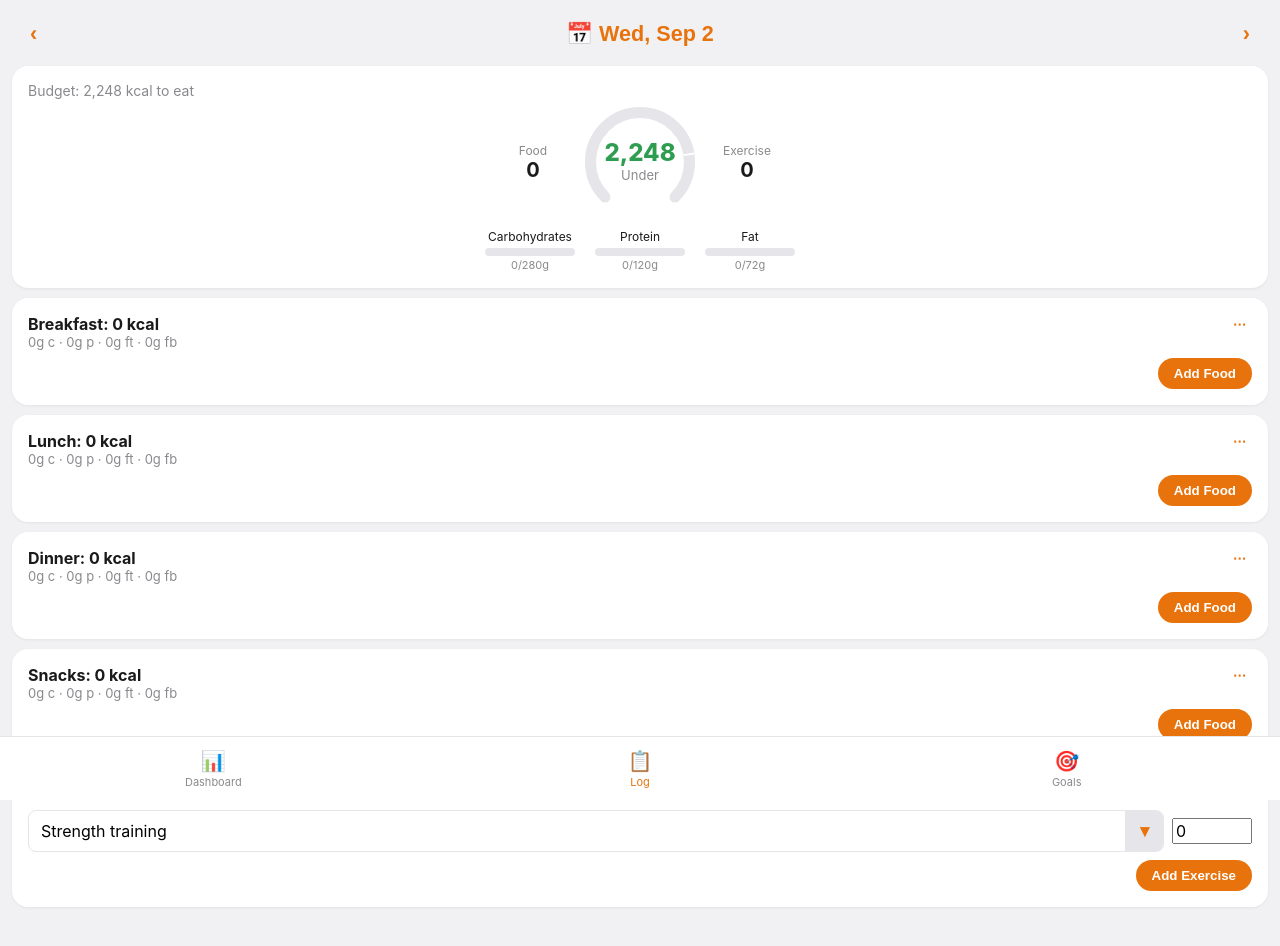
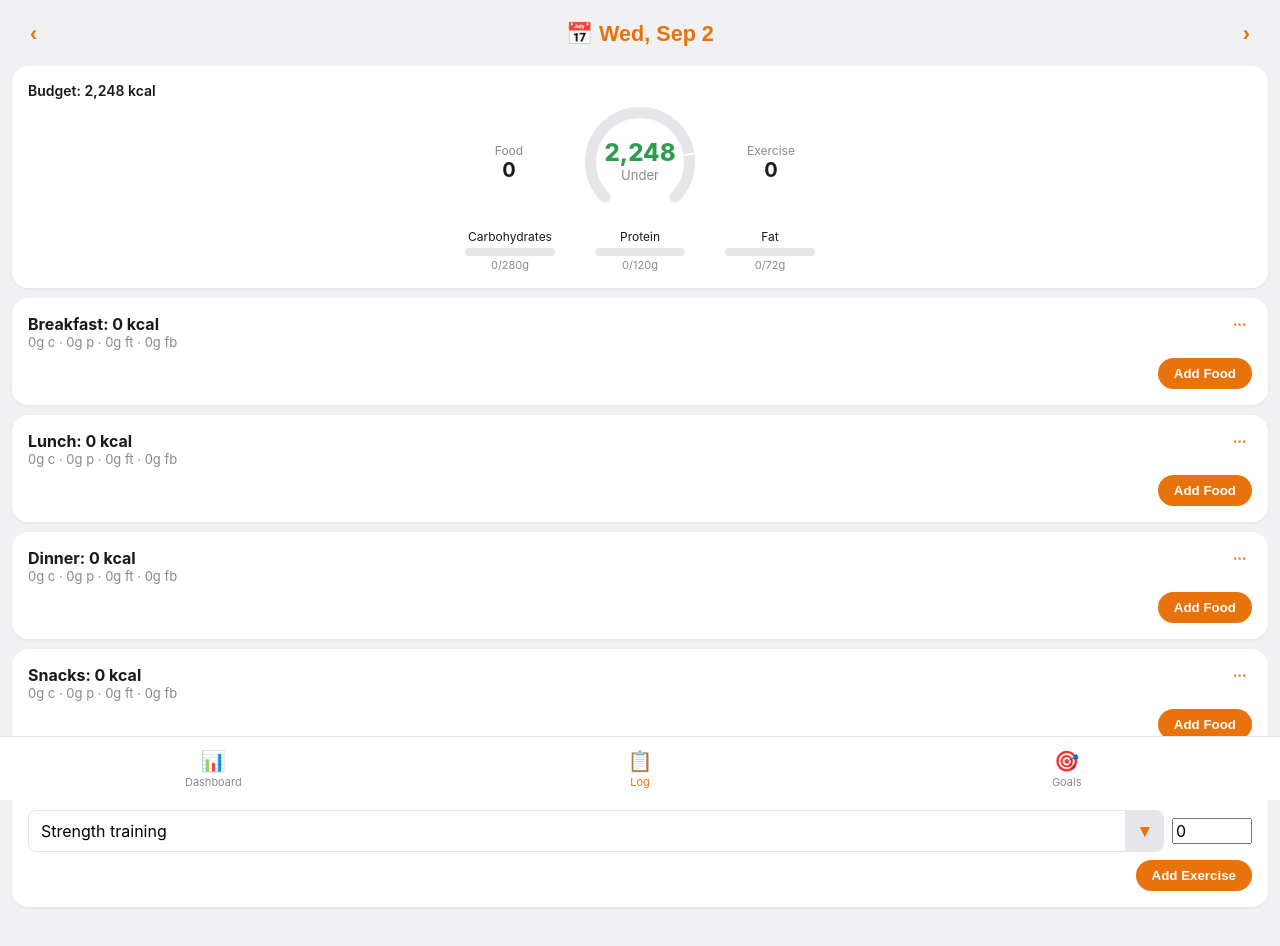
Before and after one commit to Agileaq/CalorieCounter, a React (Vite) app: page /#/log in a window 1280 px wide. Shown: the top 946 px of the page. Built offline with nearby package versions, Linux system fonts and the light colour scheme.

Commit message:
fix(log): plain budget label in text colour, wider gaps in summary card

```diff
--- a/src/components/DaySummaryCard.tsx
+++ b/src/components/DaySummaryCard.tsx
@@ -25,10 +25,10 @@ export function DaySummaryCard() {
 
   return (
     <div className="card">
-      <div data-testid="summary-budget" className="muted" style={{ fontSize: 14 }}>
+      <div data-testid="summary-budget" style={{ fontSize: 14, fontWeight: 600 }}>
         {t('log.budget', { n: nf(settings.dailyBudget) })}
       </div>
-      <div className="row" style={{ justifyContent: 'center', alignItems: 'center', gap: 20, marginTop: 8 }}>
+      <div className="row" style={{ justifyContent: 'center', alignItems: 'center', gap: 44, marginTop: 8 }}>
         <div style={{ textAlign: 'center', minWidth: 64 }}>
           <div className="muted" style={{ fontSize: 12 }}>{t('dashboard.food')}</div>
           <div data-testid="summary-food" style={{ fontWeight: 700, fontSize: 20 }}>{nf(food)}</div>
@@ -48,7 +48,7 @@ export function DaySummaryCard() {
           <div data-testid="summary-exercise" style={{ fontWeight: 700, fontSize: 20 }}>{nf(burned)}</div>
         </div>
       </div>
-      <div className="row" style={{ justifyContent: 'center', gap: 20, marginTop: 12 }}>
+      <div className="row" style={{ justifyContent: 'center', gap: 40, marginTop: 12 }}>
         {MACROS.map(m => {
           const cur = m.key === 'carbs' ? n.carbs.total : m.key === 'protein' ? n.protein : n.fat.total
           const target = settings.macroTargets[m.key]
--- a/src/i18n/locales/ar.json
+++ b/src/i18n/locales/ar.json
@@ -39,7 +39,7 @@
     "ofCals": "{{cur}} من {{target}} سعرة"
   },
   "log": {
-    "budget": "الميزانية: {{n}} سعرة يمكن تناولها",
+    "budget": "الميزانية: {{n}} سعرة",
     "grams": "{{cur}}/{{target}}g"
   },
   "exercise": {
--- a/src/i18n/locales/en.json
+++ b/src/i18n/locales/en.json
@@ -39,7 +39,7 @@
     "ofCals": "{{cur}} of {{target}} kcal"
   },
   "log": {
-    "budget": "Budget: {{n}} kcal to eat",
+    "budget": "Budget: {{n}} kcal",
     "grams": "{{cur}}/{{target}}g"
   },
   "exercise": {
--- a/src/i18n/locales/es.json
+++ b/src/i18n/locales/es.json
@@ -39,7 +39,7 @@
     "ofCals": "{{cur}} de {{target}} cal"
   },
   "log": {
-    "budget": "Presupuesto: {{n}} kcal por comer",
+    "budget": "Presupuesto: {{n}} kcal",
     "grams": "{{cur}}/{{target}}g"
   },
   "exercise": {
--- a/src/i18n/locales/fr.json
+++ b/src/i18n/locales/fr.json
@@ -39,7 +39,7 @@
     "ofCals": "{{cur}} sur {{target}} kcal"
   },
   "log": {
-    "budget": "Budget : {{n}} kcal à manger",
+    "budget": "Budget : {{n}} kcal",
     "grams": "{{cur}}/{{target}}g"
   },
   "exercise": {
--- a/src/i18n/locales/ru.json
+++ b/src/i18n/locales/ru.json
@@ -39,7 +39,7 @@
     "ofCals": "{{cur}} из {{target}} ккал"
   },
   "log": {
-    "budget": "Бюджет: {{n}} ккал можно съесть",
+    "budget": "Бюджет: {{n}} ккал",
     "grams": "{{cur}}/{{target}}g"
   },
   "exercise": {
--- a/src/i18n/locales/zh.json
+++ b/src/i18n/locales/zh.json
@@ -39,7 +39,7 @@
     "ofCals": "{{cur}} / {{target}} 千卡"
   },
   "log": {
-    "budget": "Budget: 可食 {{n}} kcal",
+    "budget": "Budget: {{n}} kcal",
     "grams": "{{cur}}/{{target}}g"
   },
   "exercise": {
```
Also changed, not shown: 1 other file (tests, documents, lock files or other folders).
